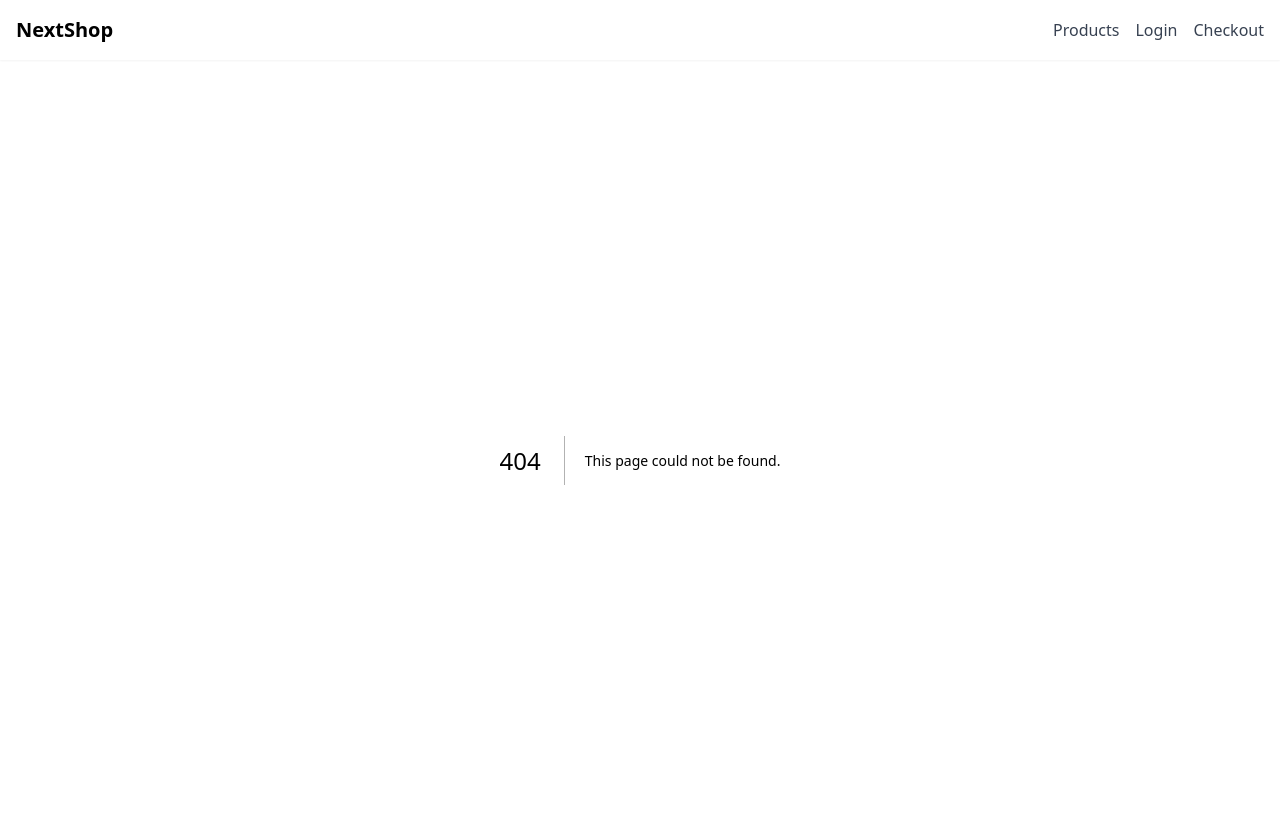
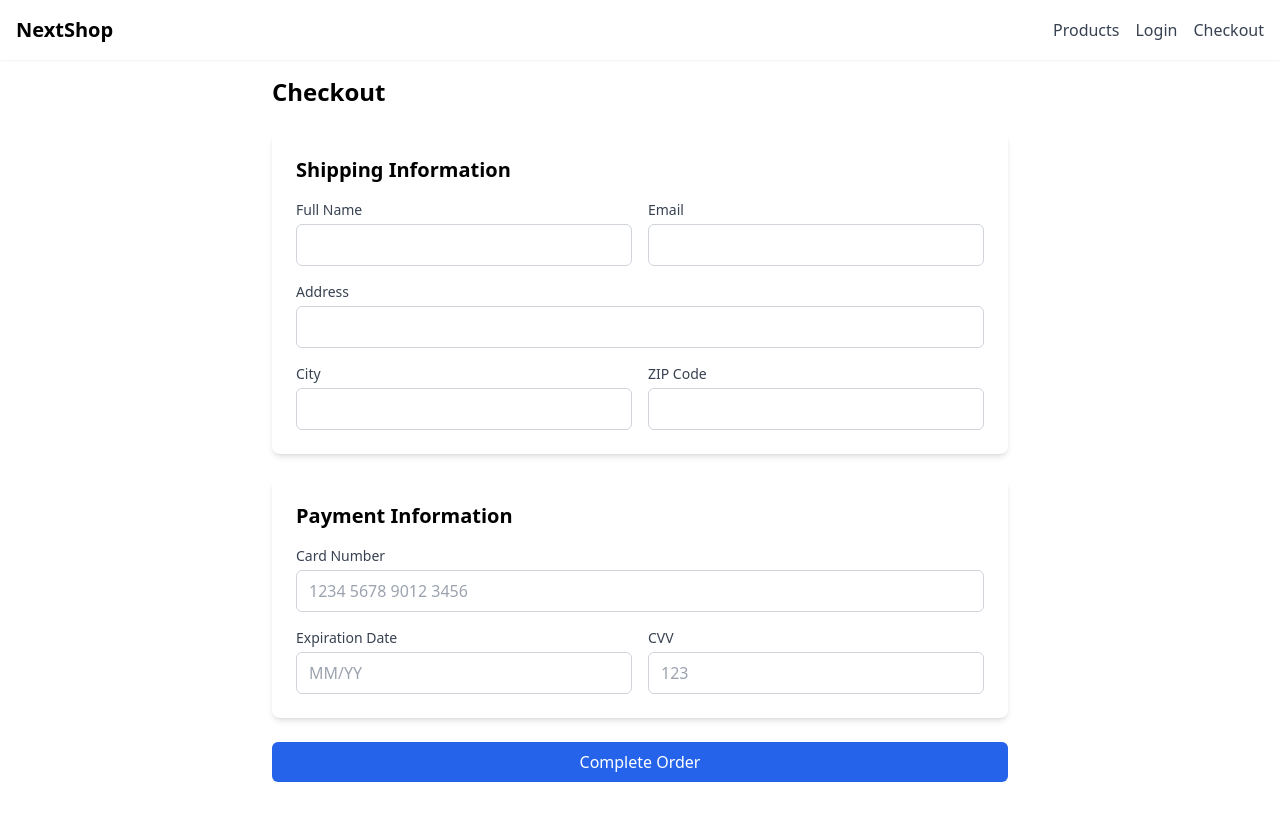
Before and after one commit to jignesh88/nextjs-blazemeter-poc, a Next.js app: page /checkout in a window 1280 px wide. Before the commit this address had no page. Shown: the top 820 px of the page. Built offline with nearby package versions, Linux system fonts and the light colour scheme.

Commit message:
Add checkout page

```diff
--- /dev/null
+++ b/pages/checkout.tsx
@@ -0,0 +1,162 @@
+import { useState } from 'react';
+import { useRouter } from 'next/router';
+
+export default function Checkout() {
+  const router = useRouter();
+  const [loading, setLoading] = useState(false);
+  const [formData, setFormData] = useState({
+    name: '',
+    email: '',
+    address: '',
+    city: '',
+    zip: '',
+    cardNumber: '',
+    expDate: '',
+    cvv: ''
+  });
+
+  const handleChange = (e) => {
+    const { name, value } = e.target;
+    setFormData({
+      ...formData,
+      [name]: value
+    });
+  };
+
+  const handleSubmit = async (e) => {
+    e.preventDefault();
+    setLoading(true);
+
+    // Simulate payment processing
+    await new Promise(resolve => setTimeout(resolve, 2000));
+
+    router.push('/order-confirmation');
+  };
+
+  return (
+    <div className="container mx-auto p-4 max-w-3xl">
+      <h1 className="text-2xl font-bold mb-6">Checkout</h1>
+
+      <form onSubmit={handleSubmit} className="space-y-6">
+        <div className="bg-white p-6 rounded-lg shadow-md">
+          <h2 className="text-xl font-semibold mb-4">Shipping Information</h2>
+
+          <div className="grid grid-cols-1 md:grid-cols-2 gap-4">
+            <div>
+              <label className="block text-sm font-medium text-gray-700">Full Name</label>
+              <input
+                type="text"
+                name="name"
+                value={formData.name}
+                onChange={handleChange}
+                required
+                className="mt-1 block w-full px-3 py-2 border border-gray-300 rounded-md"
+              />
+            </div>
+
+            <div>
+              <label className="block text-sm font-medium text-gray-700">Email</label>
+              <input
+                type="email"
+                name="email"
+                value={formData.email}
+                onChange={handleChange}
+                required
+                className="mt-1 block w-full px-3 py-2 border border-gray-300 rounded-md"
+              />
+            </div>
+
+            <div className="md:col-span-2">
+              <label className="block text-sm font-medium text-gray-700">Address</label>
+              <input
+                type="text"
+                name="address"
+                value={formData.address}
+                onChange={handleChange}
+                required
+                className="mt-1 block w-full px-3 py-2 border border-gray-300 rounded-md"
+              />
+            </div>
+
+            <div>
+              <label className="block text-sm font-medium text-gray-700">City</label>
+              <input
+                type="text"
+                name="city"
+                value={formData.city}
+                onChange={handleChange}
+                required
+                className="mt-1 block w-full px-3 py-2 border border-gray-300 rounded-md"
+              />
+            </div>
+
+            <div>
+              <label className="block text-sm font-medium text-gray-700">ZIP Code</label>
+              <input
+                type="text"
+                name="zip"
+                value={formData.zip}
+                onChange={handleChange}
+                required
+                className="mt-1 block w-full px-3 py-2 border border-gray-300 rounded-md"
+              />
+            </div>
+          </div>
+        </div>
+
+        <div className="bg-white p-6 rounded-lg shadow-md">
+          <h2 className="text-xl font-semibold mb-4">Payment Information</h2>
+
+          <div className="grid grid-cols-1 md:grid-cols-2 gap-4">
+            <div className="md:col-span-2">
+              <label className="block text-sm font-medium text-gray-700">Card Number</label>
+              <input
+                type="text"
+                name="cardNumber"
+                value={formData.cardNumber}
+                onChange={handleChange}
+                required
+                placeholder="1234 5678 9012 3456"
+                className="mt-1 block w-full px-3 py-2 border border-gray-300 rounded-md"
+              />
+            </div>
+
+            <div>
+              <label className="block text-sm font-medium text-gray-700">Expiration Date</label>
+              <input
+                type="text"
+                name="expDate"
+                value={formData.expDate}
+                onChange={handleChange}
+                required
+                placeholder="MM/YY"
+                className="mt-1 block w-full px-3 py-2 border border-gray-300 rounded-md"
+              />
+            </div>
+
+            <div>
+              <label className="block text-sm font-medium text-gray-700">CVV</label>
+              <input
+                type="text"
+                name="cvv"
+                value={formData.cvv}
+                onChange={handleChange}
+                required
+                placeholder="123"
+                className="mt-1 block w-full px-3 py-2 border border-gray-300 rounded-md"
+              />
+            </div>
+          </div>
+        </div>
+
+        <button
+          type="submit"
+          disabled={loading}
+          className="w-full bg-blue-600 text-white px-4 py-2 rounded-md hover:bg-blue-700 disabled:bg-blue-300"
+        >
+          {loading ? 'Processing...' : 'Complete Order'}
+        </button>
+      </form>
+    </div>
+  );
+}
```
